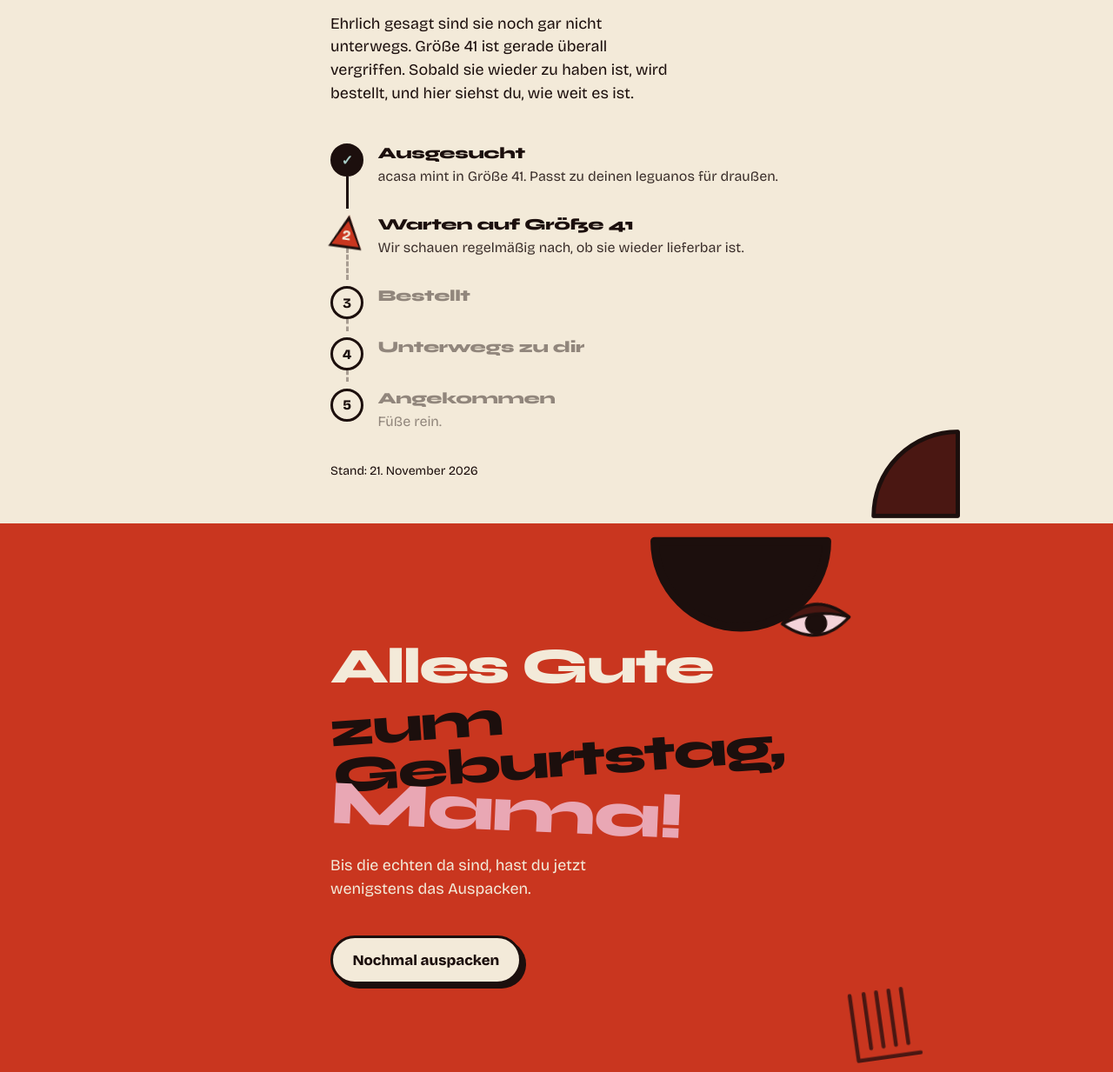
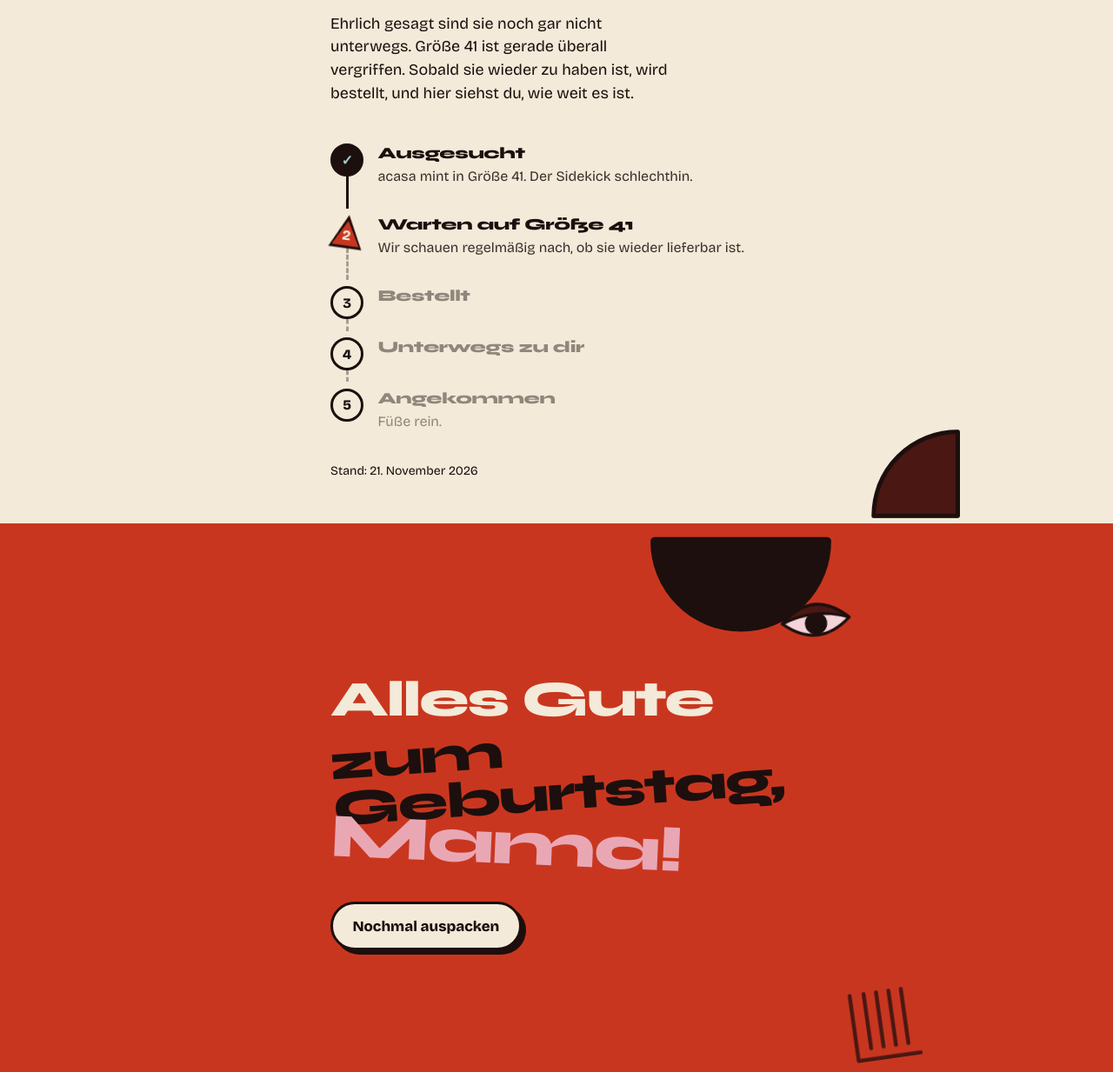
Before and after one commit to Knyllahsyhn/mama-geschenk, a plain HTML site: page index.html in a window 1280 px wide. Shown: the part 5192-6425 px from the top of the page at 87% size. Drawn offline with nearby package versions, Linux system fonts and the light colour scheme.

Commit message:
feat: weitere texte angepassst

```diff
--- a/index.html
+++ b/index.html
@@ -214,7 +214,6 @@
     <span class="form auge"   style="--x:70%;--y:10%;--g:84px;--r:-6deg"></span>
   </div>
   <h2><span class="w1">Alles Gute</span> <span class="w2">zum Geburtstag,</span> <span class="w3">Mama!</span></h2>
-  <p class="text">Bis die echten da sind, hast du jetzt wenigstens das Auspacken.</p>
   <button class="nochmal" id="nochmal" type="button">Nochmal auspacken</button>
 </section>
 
--- a/status.json
+++ b/status.json
@@ -3,7 +3,7 @@
   "aktualisiert": "2026-11-21",
   "notiz": "Ehrlich gesagt sind sie noch gar nicht unterwegs. Größe 41 ist gerade überall vergriffen. Sobald sie wieder zu haben ist, wird bestellt, und hier siehst du, wie weit es ist.",
   "stationen": [
-    { "titel": "Ausgesucht", "text": "acasa mint in Größe 41. Passt zu deinen leguanos für draußen." },
+    { "titel": "Ausgesucht", "text": "acasa mint in Größe 41. Der Sidekick schlechthin." },
     { "titel": "Warten auf Größe 41", "text": "Wir schauen regelmäßig nach, ob sie wieder lieferbar ist." },
     { "titel": "Bestellt", "text": "" },
     { "titel": "Unterwegs zu dir", "text": "" },
```
